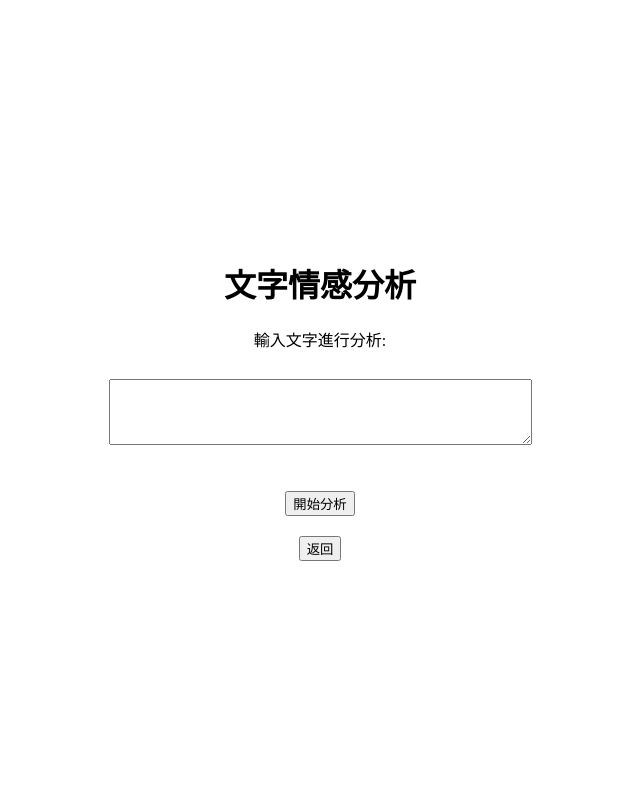
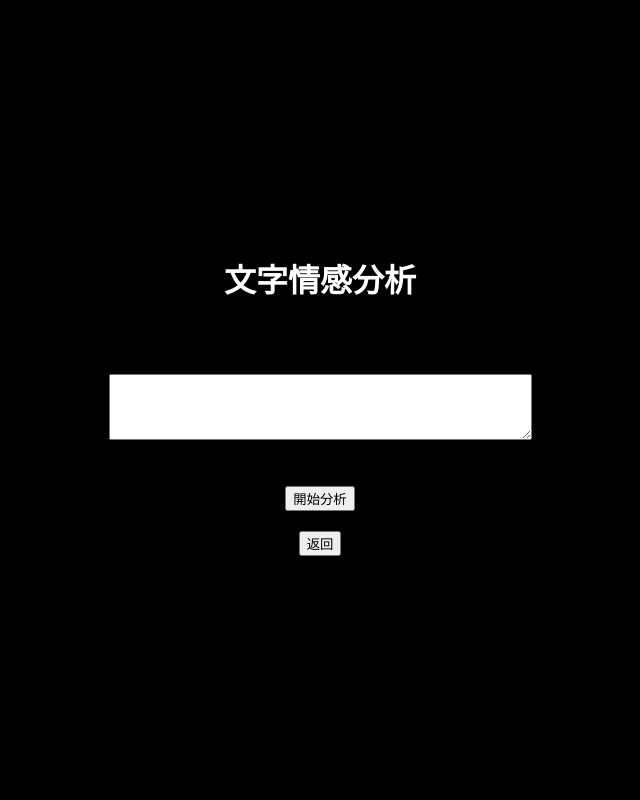
Before and after one commit to chianyou/textanalysis, a Flask app: page / in a window 1280 px wide. Shown: the whole page, without its empty margins (320-960 px from the left). Run offline with Flask 3, Linux system fonts and the light colour scheme.

Commit message:
Add files via upload

```diff
--- a/final/templates/index.html
+++ b/final/templates/index.html
@@ -1,3 +1,5 @@
+
+
 
 <!DOCTYPE html>
 <html lang="en">
@@ -13,18 +15,24 @@
             justify-content: center;
             height: 100vh;
             margin: 0;
+            background-color: black; /* 將背景色設置為黑色 */
+            color: white; /* 將文字顏色設置為白色 */
         }
         form {
             display: flex;
             flex-direction: column;
             align-items: center;
         }
-        label, textarea, input {
+        label, textarea, input, button {
             margin-bottom: 10px;
             text-align: center;
+            color: black; /* 修改文字顏色為黑色 */
         }
         .button {
             margin-top: 10px;
+        }
+        .button button[type="submit"] {
+            color: black; /* 將開始分析按鈕的文字顏色設置為黑色 */
         }
     </style>
 </head>
@@ -32,8 +40,8 @@
     <h1>文字情感分析</h1>
     <form method="post" action="/">
         <label for="text">輸入文字進行分析:</label><br>
-        <textarea id="text" name="text" rows="4" cols="50"></textarea><br><br>
-        <input type="submit" value="開始分析">
+        <textarea id="text" name="text" rows="4" cols="50" style="color: black;"></textarea><br><br>
+        <button type="submit">開始分析</button>
     </form>
     <button class="button" onclick="window.location.href='/'">返回</button>
     {% if error %}
```
